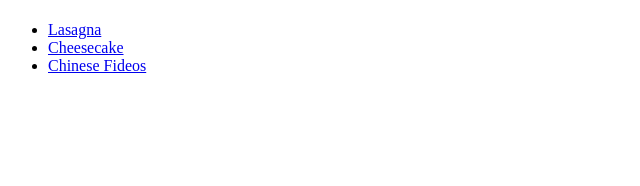
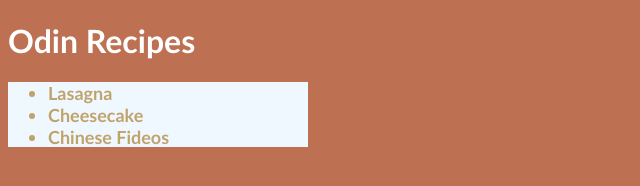
Before and after one commit to RosseAnne02/odin-recipes, a plain HTML site: page index.html in a window 1280 px wide. Shown: the whole page, without its empty margins (0-640 px from the left). Drawn offline with Linux system fonts and the light colour scheme.

Commit message:
Add a stylesheet for web page
I added a stylesheet named 'style.css' to 'intex.html' for improve styling
and layout for page

```diff
--- a/index.html
+++ b/index.html
@@ -3,14 +3,17 @@
 <head>
     <meta charset="UTF-8">
     <meta name="viewport" content="width=device-width, initial-scale=1.0">
+    <link rel="stylesheet" href="style.css">
     <title>Odin Recipes</title>
 </head>
 <body>
-    <h1></h1>
-    <ul>
-        <li><a href="../recipes/lasagna.html">Lasagna</a></li>
-        <li><a href="../recipes/cheesecake.html">Cheesecake</a></li>
-        <li><a href="../recipes/chinese-fideos.html">Chinese Fideos</a></li>
-    </ul>
+    <h1>Odin Recipes</h1>
+    <div class="list">
+        <ul>
+            <li><a href="../recipes/lasagna.html">Lasagna</a></li>
+            <li><a href="../recipes/cheesecake.html">Cheesecake</a></li>
+            <li><a href="../recipes/chinese-fideos.html">Chinese Fideos</a></li>
+        </ul>
+    </div>
 </body>
 </html>
--- /dev/null
+++ b/style.css
@@ -0,0 +1,22 @@
+body{
+    background-color: rgb(189, 112, 82);
+    font-family: 'Gill Sans', 'Gill Sans MT', Calibri, 'Trebuchet MS', sans-serif;
+}
+
+h1{
+    color: rgb(255, 255, 255);
+}
+
+.list,
+a{
+    color: rgb(192, 163, 108);
+    text-decoration: none;
+    font-weight: bold;
+    font-size: large;
+}
+
+.list{
+    width: 300px;
+    height: 65px;
+    background-color: aliceblue;
+}
```
Also changed, not shown: recipes/lasagna.html (+1 -0 lines).
